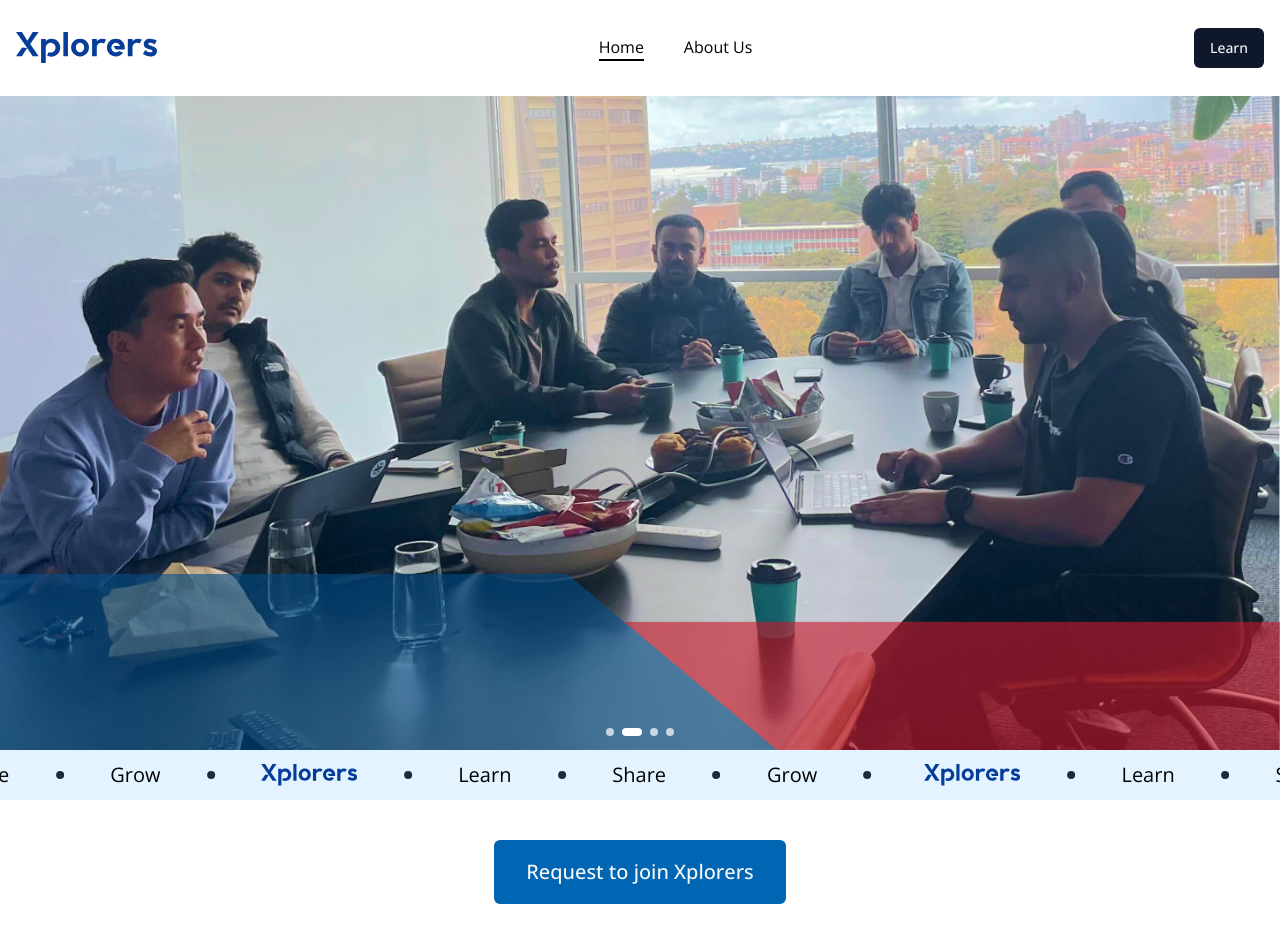
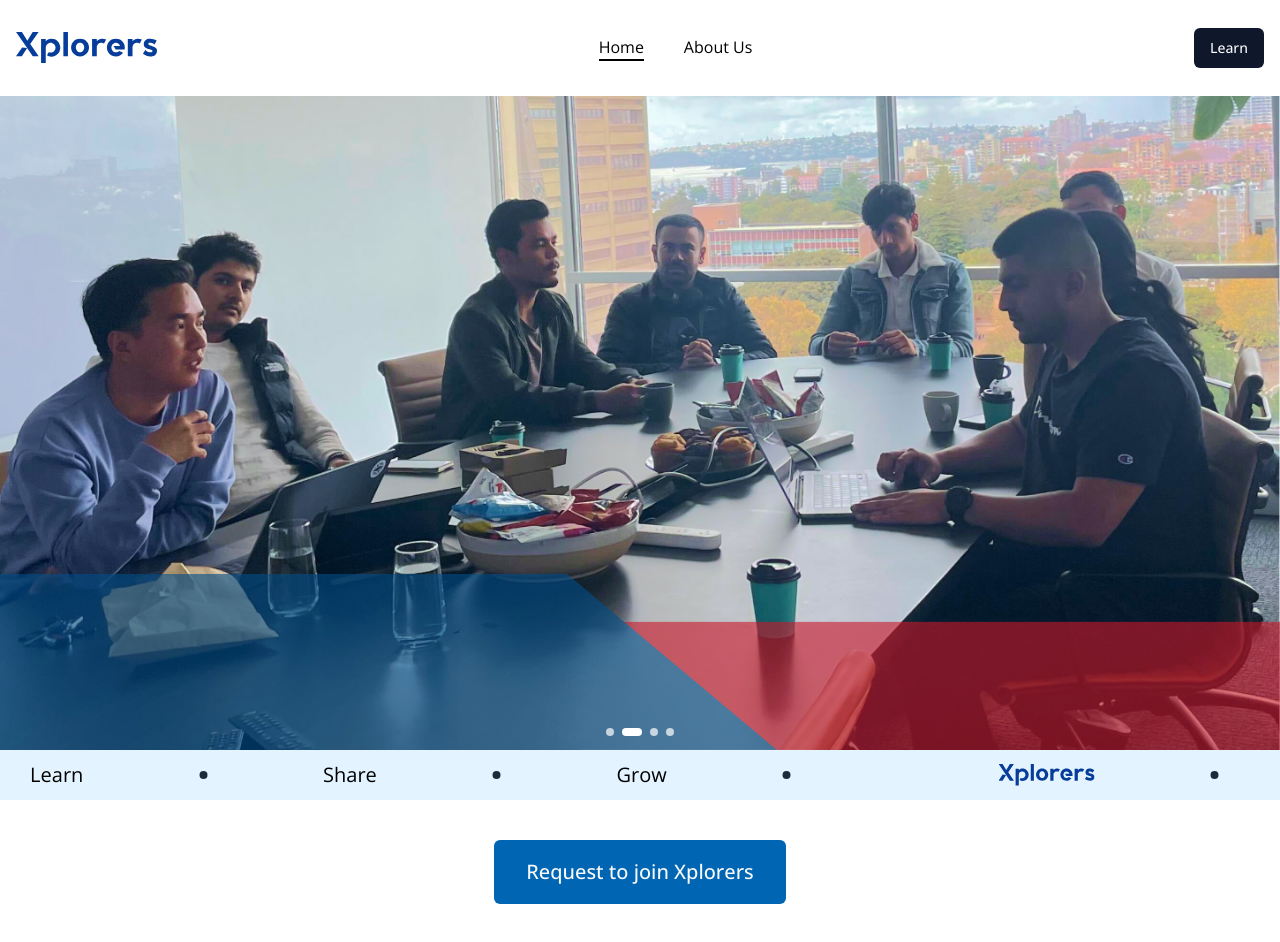
Before and after one commit to xplorer-io/website, a Next.js app: page / in a window 1280 px wide. Built offline with nearby package versions, Linux system fonts and the light colour scheme.

Commit message:
refactor: move components to modules folder, improve code

```diff
--- a/src/app/page.tsx
+++ b/src/app/page.tsx
@@ -1,6 +1,6 @@
-import HeroSlider from "@/components/layout/heroSlider";
-import MarqueeBanner from "@/components/layout/marqueeBanner";
-import JoinXplorers from "@/components/layout/joinXplorers";
+import HeroSlider from "@/modules/home/heroSlider";
+import MarqueeBanner from "@/modules/home/marqueeBanner";
+import JoinXplorers from "@/modules/home/joinXplorers";
 import "swiper/css/bundle";
 
 export default function Home() {
--- a/src/components/layout/marqueeBanner.tsx
+++ /dev/null
@@ -1,42 +0,0 @@
-import Image from "next/image";
-import logo from "@public/images/logos/xplorer_logo.svg";
-
-const Divider = () => {
-  return (
-    <span className="block h-2 w-2 shrink-0 rounded-full bg-slate-800"></span>
-  );
-};
-
-const Banner = () => {
-  return (
-    <>
-      <Image src={logo} alt="logo" className="w-24" />
-      <Divider />
-      <p>Learn</p>
-      <Divider />
-      <p>Share</p>
-      <Divider />
-      <p>Grow</p>
-      <Divider />
-    </>
-  );
-};
-
-const MarqueeBanner = () => {
-  return (
-    <div className="flex h-[50px] items-center gap-10 overflow-hidden bg-primary-50/15">
-      <div className="marquee flex w-auto shrink-0 items-center justify-evenly gap-10 text-xl xl:w-full">
-        <Banner />
-        <Banner />
-      </div>
-      <div
-        className="marquee flex w-auto shrink-0 items-center justify-evenly gap-10 text-xl xl:w-full"
-        aria-hidden="true"
-      >
-        <Banner />
-        <Banner />
-      </div>
-    </div>
-  );
-};
-export default MarqueeBanner;
--- a/src/components/layout/heroSlider.tsx
+++ b/src/modules/home/heroSlider.tsx
@@ -10,6 +10,13 @@ import {
 } from "swiper/modules";
 import Image from "next/image";
 
+const heroImages = [
+  { id: 1, imageSrc: "/images/hero-image.jpg", imageAlt: "group image 1" },
+  { id: 2, imageSrc: "/images/hero-image.jpg", imageAlt: "group image 2" },
+  { id: 3, imageSrc: "/images/hero-image.jpg", imageAlt: "group image 3" },
+  { id: 4, imageSrc: "/images/hero-image.jpg", imageAlt: "group image 4" },
+];
+
 const HeroSlider = () => {
   return (
     <div className="relative h-[65vh] md:h-[calc(100vh-146px)]">
@@ -21,38 +28,16 @@ const HeroSlider = () => {
         className="hero-slider h-full"
         autoplay={{ delay: 5000 }}
       >
-        <SwiperSlide>
-          <Image
-            src="/images/hero-image.jpg"
-            fill
-            className="object-cover"
-            alt="group image"
-          />
-        </SwiperSlide>
-        <SwiperSlide>
-          <Image
-            src="/images/hero-image.jpg"
-            fill
-            className="object-cover"
-            alt="group image"
-          />
-        </SwiperSlide>
-        <SwiperSlide>
-          <Image
-            src="/images/hero-image.jpg"
-            fill
-            className="object-cover"
-            alt="group image"
-          />
-        </SwiperSlide>
-        <SwiperSlide>
-          <Image
-            src="/images/hero-image.jpg"
-            fill
-            className="object-cover"
-            alt="group image"
-          />
-        </SwiperSlide>
+        {heroImages.map((heroImage) => (
+          <SwiperSlide key={heroImage.id}>
+            <Image
+              src={heroImage.imageSrc}
+              fill
+              className="object-cover"
+              alt={heroImage.imageAlt}
+            />
+          </SwiperSlide>
+        ))}
 
         {/* Hero section bottom overlay */}
         <div className="absolute bottom-0 left-0 z-[1] flex w-[150%] translate-x-[-22%] skew-x-[50deg] items-end sm:translate-x-[-15%] ">
--- a/src/components/layout/joinXplorers.tsx
+++ b/src/modules/home/joinXplorers.tsx
@@ -1,4 +1,4 @@
-import { Button } from "../ui/button";
+import { Button } from "@/components/ui/button";
 
 const JoinXplorers = () => {
   return (
--- /dev/null
+++ b/src/modules/home/marqueeBanner.tsx
@@ -0,0 +1,47 @@
+import Image from "next/image";
+import logo from "@public/images/logos/xplorer_logo.svg";
+
+const Divider = () => {
+  return (
+    <span
+      aria-hidden="true"
+      className="block h-2 w-2 shrink-0 rounded-full bg-slate-800"
+    ></span>
+  );
+};
+
+const Banner = () => {
+  return (
+    <>
+      <Image src={logo} alt="logo" className="w-24" />
+      <Divider />
+      <p>Learn</p>
+      <Divider />
+      <p>Share</p>
+      <Divider />
+      <p>Grow</p>
+      <Divider />
+    </>
+  );
+};
+
+const MarqueeContent = ({ ariaHidden }: { ariaHidden?: boolean }) => {
+  return (
+    <div
+      className="marquee flex w-full shrink-0 items-center justify-evenly gap-6 text-xl"
+      aria-hidden={ariaHidden}
+    >
+      <Banner />
+    </div>
+  );
+};
+
+const MarqueeBanner = () => {
+  return (
+    <div className="flex h-[50px] items-center gap-6 overflow-hidden bg-primary-50/15">
+      <MarqueeContent />
+      <MarqueeContent ariaHidden />
+    </div>
+  );
+};
+export default MarqueeBanner;
--- a/src/styles/globals.css
+++ b/src/styles/globals.css
@@ -57,6 +57,6 @@ h6 {
     transform: translateX(0);
   }
   to {
-    transform: translateX(calc(-100% - 2.5rem));
+    transform: translateX(calc(-100% - 1.6rem));
   }
 }
```
